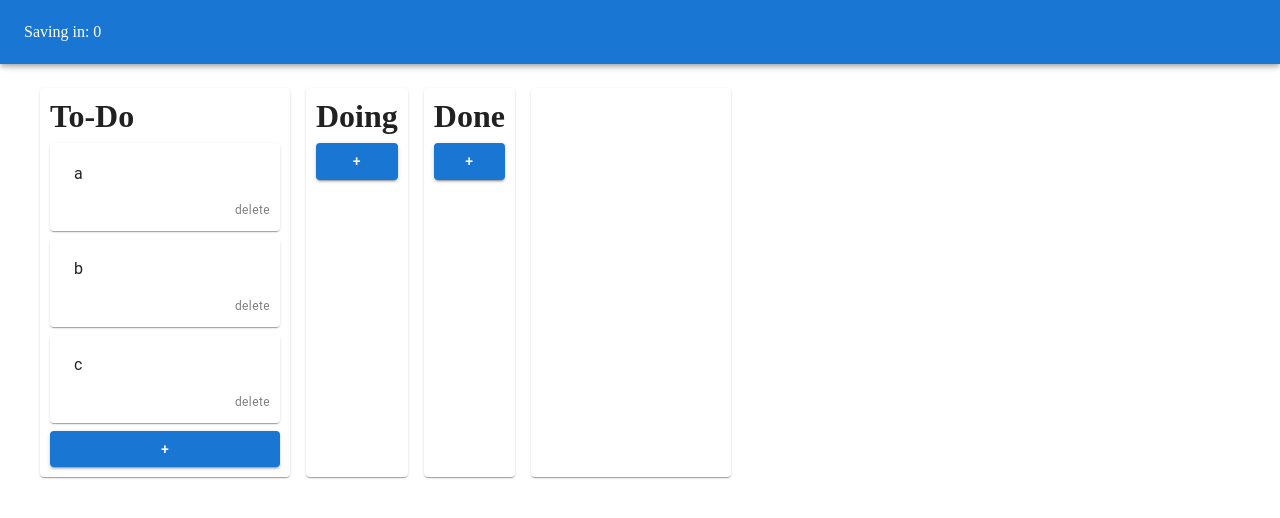
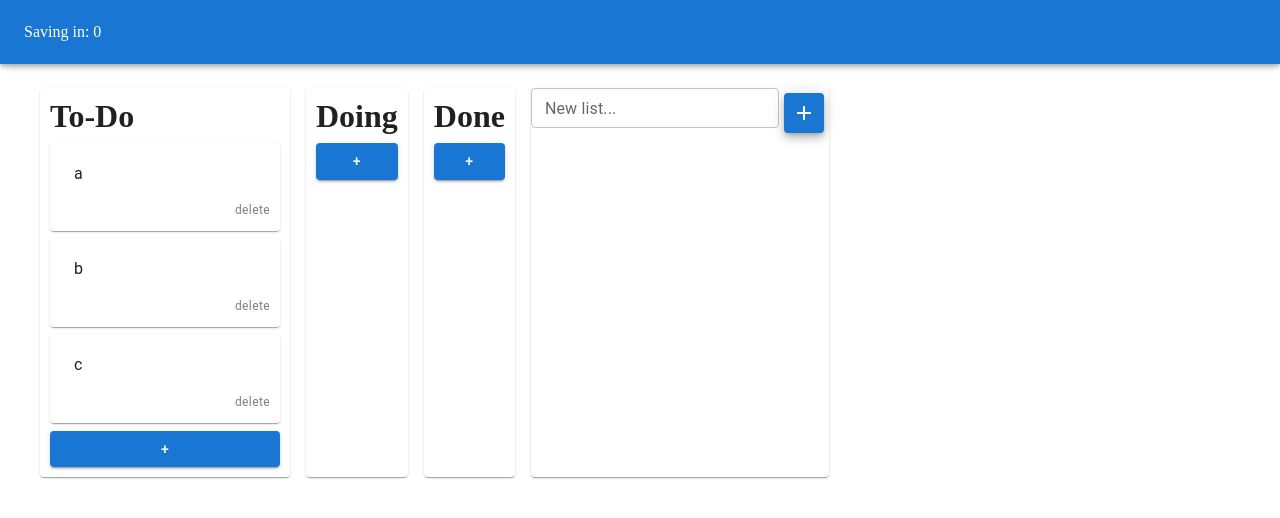
Before and after one commit to richard-nagy/task_manager, a React (Create React App) app: page / in a window 1280 px wide. Shown: the top 518 px of the page. Built offline with nearby package versions, Linux system fonts and the light colour scheme.

Commit message:
Add function to add new lists

```diff
--- a/src/App.js
+++ b/src/App.js
@@ -1,6 +1,7 @@
 import { AppBar, Box, Button, CircularProgress, Paper, Toolbar, Typography } from "@mui/material";
 import { Container, Stack } from "@mui/system";
 import React, { createContext, useEffect, useState } from "react";
+import ListForm from "./components/ListForm";
 import TaskList from "./components/TaskList";
 
 const Context = createContext("Default Value");
@@ -33,9 +34,9 @@ function App() {
         },
     ]);
 
-    function refreshClock() {
+    const refreshClock = () => {
         setTime((old) => (old > 0 ? old - 1 : old));
-    }
+    };
 
     useEffect(() => {
         const timerId = setInterval(refreshClock, 1000);
@@ -77,6 +78,18 @@ function App() {
         }
     };
 
+    const addNewTaskList = (listName) => {
+        setTaskLists((oldTaskList) => [
+            ...oldTaskList,
+            {
+                id: `list${id++}`,
+                title: listName,
+                tasks: [],
+                bgColor: { main: "lightcoral", second: "red" },
+            },
+        ]);
+    };
+
     return (
         <Context.Provider value={changeListsTasks}>
             <Box mt={6}>
@@ -92,10 +105,11 @@ function App() {
                 {taskLists.map((list, i) => {
                     return <TaskList list={list} listIndex={i} />;
                 })}
-                <Container
+                <ListForm addNewTaskList={addNewTaskList} />
+                {/* <Container
                     component={Paper}
                     sx={{ width: "200px", bacgkroundColor: "red", margin: "5px" }}
-                ></Container>
+                ></Container> */}
             </Stack>
         </Context.Provider>
     );
--- /dev/null
+++ b/src/components/ListForm.js
@@ -0,0 +1,37 @@
+import { Button, Fab, Paper, TextField } from "@mui/material";
+import { Stack } from "@mui/system";
+import React, { useContext, useState } from "react";
+import AddIcon from "@mui/icons-material/Add";
+import CloseIcon from "@mui/icons-material/Close";
+import { Context } from "../App";
+// import MuiFab from "../styles/common/Fab";
+// import { ContainerPaper } from "../styles/common/Paper";
+// import { ResponsiveStack } from "../styles/common/Stack";
+
+const ListForm = ({ addNewTaskList }) => {
+    const [newListName, setNewListName] = useState("");
+
+    const handleChange = (e) => {
+        setNewListName(e.target.value);
+    };
+
+    const handleClickSubmit = () => {
+        addNewTaskList(newListName);
+        setNewListName("");
+    };
+
+    return (
+        <Paper>
+            <form onSubmit={handleClickSubmit}>
+                <Stack direction="row">
+                    <TextField label="New list..." value={newListName} onChange={handleChange} />
+                    <Fab tooltip="Add" color="primary" onClick={handleClickSubmit}>
+                        <AddIcon />
+                    </Fab>
+                </Stack>
+            </form>
+        </Paper>
+    );
+};
+
+export default ListForm;
--- a/src/components/TaskForm.js
+++ b/src/components/TaskForm.js
@@ -9,23 +9,23 @@ import { Context } from "../App";
 // import { ResponsiveStack } from "../styles/common/Stack";
 
 function TaskForm({ listIndex }) {
-    const [input, setInput] = useState("");
+    const [newTask, setNewTask] = useState("");
     const [addNewTask, setAddNewTask] = useState(false);
 
     const changeListsTasks = useContext(Context);
 
     const handleChange = (e) => {
-        setInput(e.target.value);
+        setNewTask(e.target.value);
     };
 
     const handleClickSubmit = () => {
-        changeListsTasks("add", null, listIndex, input);
-        setInput("");
+        changeListsTasks("add", null, listIndex, newTask);
+        setNewTask("");
         setAddNewTask(false);
     };
 
     const handleClickCancel = () => {
-        setInput("");
+        setNewTask("");
         setAddNewTask(false);
     };
 
@@ -45,7 +45,7 @@ function TaskForm({ listIndex }) {
         <Paper>
             <form onSubmit={handleClickSubmit}>
                 <Stack direction="row">
-                    <TextField label="New task..." value={input} onChange={handleChange} />
+                    <TextField label="New task..." value={newTask} onChange={handleChange} />
                     <Fab tooltip="Add" color="primary" onClick={handleClickSubmit}>
                         <AddIcon />
                     </Fab>
```
